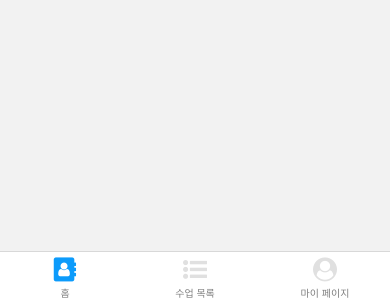
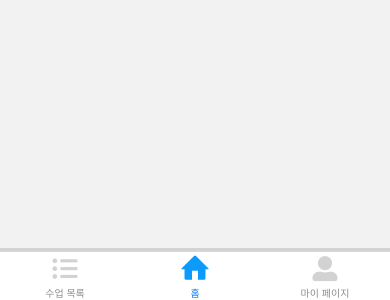
Before and after one commit to doh-ha/ssk-js, a React Native app: screen /TabNavigator in a window 390 px wide. Shown: the part 544-844 px from the top of the page. Built offline with nearby package versions, Linux system fonts and the light colour scheme.

Commit message:
:lipstick: Tab navigator UI update
탭네비게이터 UI 수정

```diff
--- /dev/null
+++ b/src/common/color.js
@@ -0,0 +1,8 @@
+export default {
+  COLOR_MAIN: "#0C9BFB",
+
+  COLOR_TAB_ICON: "#D2D2D2",
+
+  COLOR_WHITE_BACKGROUND: "#ffffff",
+  COLOR_BOX_SHADOW: "#555555",
+};
--- a/src/navigators/TabNavigator.jsx
+++ b/src/navigators/TabNavigator.jsx
@@ -1,62 +1,72 @@
 import React from "react";
 import { createBottomTabNavigator } from "@react-navigation/bottom-tabs";
-import { FontAwesome } from "@expo/vector-icons";
+import { Entypo, FontAwesome5 } from "@expo/vector-icons";
 
 import HomeScreen from "../screens/tab/HomeScreen";
 import ClassListScreen from "../screens/tab/ClassListScreen";
 import MyPageScreen from "../screens/tab/MyPageScreen";
+import color from "../common/color";
 
 const TabBar = createBottomTabNavigator();
 
 const TabNavigator = () => {
-
   return (
-    <TabBar.Navigator>
+    <TabBar.Navigator
+      initialRouteName="Home"
+      screenOptions={{
+        tabBarStyle: {
+          backgroundColor: color.COLOR_WHITE_BACKGROUND,
+          shadowColor: color.COLOR_BOX_SHADOW,
+          shadowOffset: {
+            width: 0,
+            height: -3,
+          },
+          shadowOpacity: 0.2,
+        },
+      }}
+    >
       <TabBar.Screen
-        name="홈"
-        component={HomeScreen}
+        name="ClassList"
+        component={ClassListScreen}
         options={{
           headerShown: false,
-          tabBarLabelStyle: {
-            color: "#808080"
-          },
-          tabBarIcon: ({ focused }) =>
-            !focused  ? (
-              <FontAwesome name="address-book" size={24} color="#e0e0e0" />
-              ) : (
-              <FontAwesome name="address-book" size={24} color="#0c9bfb" />
+          tabBarLabel: "수업 목록",
+          tabBarIcon: ({ focused }) => (
+            <FontAwesome5
+              name="list-ul"
+              size={25}
+              color={focused ? color.COLOR_MAIN : color.COLOR_TAB_ICON}
+            />
           ),
         }}
       />
       <TabBar.Screen
-        name="수업 목록"
-        component={ClassListScreen}
+        name="Home"
+        component={HomeScreen}
         options={{
           headerShown: false,
-          tabBarLabelStyle: {
-            color: "#808080"
-          },
-          tabBarIcon: ({ focused }) =>
-            !focused  ? (
-              <FontAwesome name="list-ul" size={24} color="#e0e0e0" />
-              ) : (
-              <FontAwesome name="list-ul" size={24} color="#0c9bfb" />
+          tabBarLabel: "홈",
+          tabBarIcon: ({ focused }) => (
+            <Entypo
+              name="home"
+              size={30}
+              color={focused ? color.COLOR_MAIN : color.COLOR_TAB_ICON}
+            />
           ),
         }}
       />
       <TabBar.Screen
-        name="마이 페이지"
+        name="MyPage"
         component={MyPageScreen}
         options={{
           headerShown: false,
-          tabBarLabelStyle: {
-            color: "#808080"
-          },
-          tabBarIcon: ({ focused }) =>
-            !focused  ? (
-              <FontAwesome name="user-circle" size={24} color="#e0e0e0" />
-              ) : (
-              <FontAwesome name="user-circle" size={24} color="#0c9bfb" />
+          tabBarLabel: "마이 페이지",
+          tabBarIcon: ({ focused }) => (
+            <FontAwesome5
+              name="user-alt"
+              size={25}
+              color={focused ? color.COLOR_MAIN : color.COLOR_TAB_ICON}
+            />
           ),
         }}
       />
```
Also changed, not shown: 2 other files (tests, documents, lock files or other folders). Lines whose indentation alone changed are shown as unchanged.
